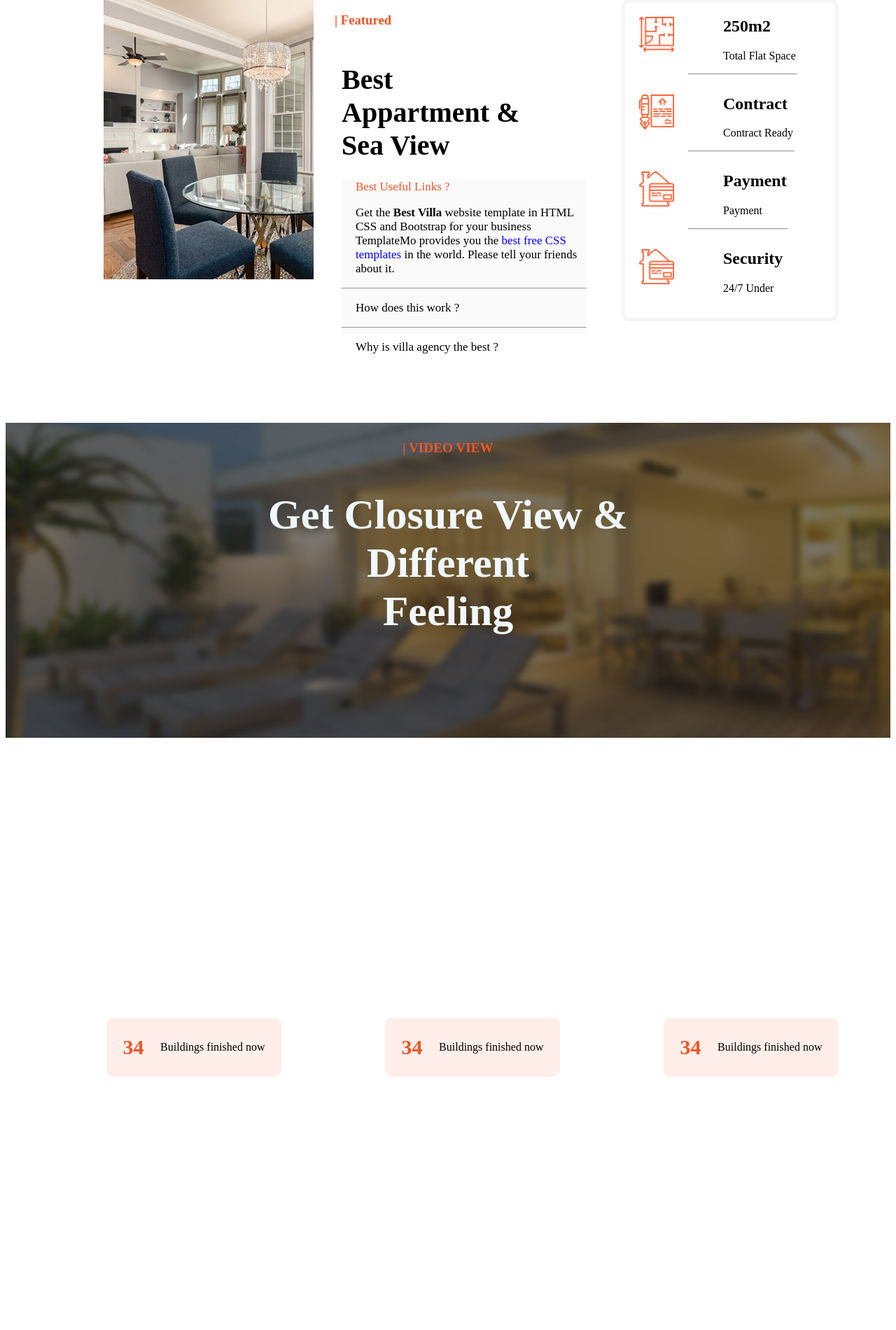
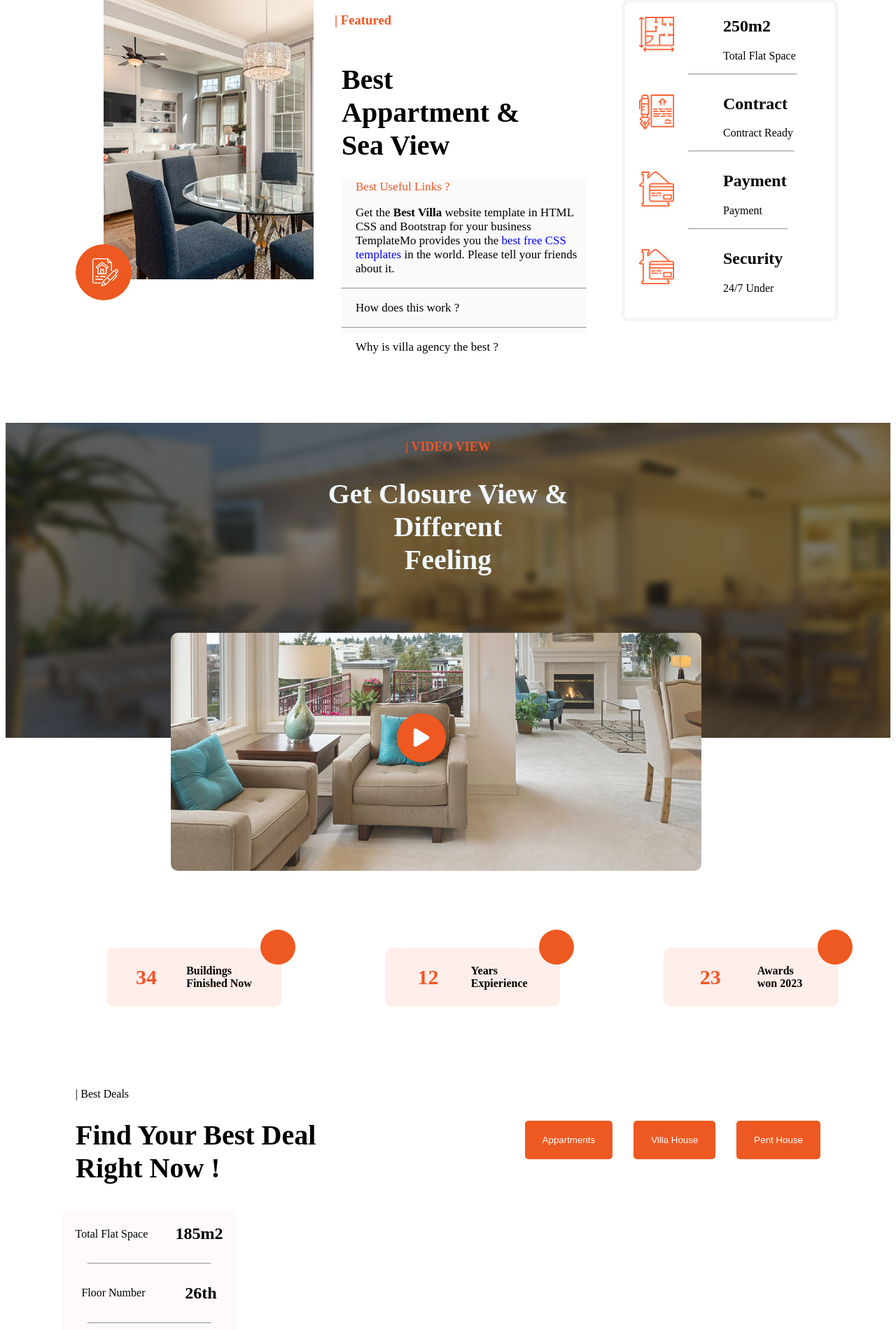
Before and after one commit to Charan-gurram/VILLA-PROJECT, a plain HTML site: page index.html in a window 1280 px wide. Shown: the part 900-2800 px from the top of the page at 70% size. Before the commit the page ends 2446 px from the top, so only its background shows below. Drawn offline with Linux system fonts and the light colour scheme.

Commit message:
second commit

```diff
--- a/index.html
+++ b/index.html
@@ -21,7 +21,7 @@
         </div>
         <div class="rightsubheader">
             <div class="social-icons">
-                <a href="#" "><i class="fab fa-facebook-f"></i></a>
+                <a href="#" "><i class=" fab fa-facebook-f"></i></a>
                 <a href="#"><i class="fab fa-twitter"></i></a>
                 <a href="#"><i class="fab fa-instagram"></i></a>
                 <a href="#"><i class="fab fa-linkedin-in"></i></a>
@@ -48,8 +48,11 @@
     </div>
 
     <div class="featured">
-        <img src="./Assets/featured.jpg" alt="">
-        <!-- <img src="./Assets/featured-icon.png" alt=""> -->
+
+        <div>
+            <img src="./Assets/featured.jpg" alt="">
+            <div class="icon"><img src="./Assets/featured-icon.png" alt="" style="color: #f35525;"></div>
+        </div>
         <div class="text">
             <h3>| Featured</h3>
             <h1>Best<br>Appartment & <br> Sea View</h1>
@@ -106,28 +109,77 @@
         <div class="text">
             <h4>| VIDEO VIEW </h4>
             <h2>Get Closure View & <br>Different <br>Feeling</h2>
-
-            <!-- <video poster="./Assets/video-frame (1).jpg" width="800" style="margin-top: 30px; border-radius: 12px;">
-                <source src="./Assets/sample-video.mp4" type="video/mp4">
-            </video> -->
+            <img src="./Assets/video-frame (1).jpg" alt="">
+        </div>
+        <div class="play-button">
+            <i class="fa fa-play"></i>
         </div>
     </section>
 
     <div class="company-cards">
         <div class="exp-card1">
             <h2>34</h2>
-            <p>Buildings finished now</p>
+            <p>Buildings <br>Finished Now</p>
+            <div class="circle">
+
+            </div>
         </div>
-        <div class="exp-card2">
-            <h2>34</h2>
-            <p>Buildings finished now</p>
+
+        <div class="exp-card1">
+            <h2>12</h2>
+            <p>Years <br>Expierience</p>
+            <div class="circle">
+
+            </div>
+
         </div>
-        <div class="exp-card3">
-            <h2>34</h2>
-            <p>Buildings finished now</p>
+        <div class="exp-card1">
+            <h2>23</h2>
+            <p>Awards<br>won 2023</p>
+            <div class="circle">
+
+            </div>
         </div>
     </div>
+    <div class="deals">
+        <div class="deals-txt">
+            <p>| Best Deals </p>
+            <h1>Find Your Best Deal <br> Right Now !</h1>
+        </div>
+        <div class="buttons">
+            <button>Appartments</button>
+            <button>Villa House</button>
+            <button>Pent House</button>
+        </div>
+    </div>
+     <div class="flat-details">
 
+        <div class="flatcards">
+        <div><p>Total Flat Space</p></div>
+        <div><h2>185m2</h2></div>
+        </div><hr>
+
+        <div class="flatcards">
+        <div><p>Floor Number</p></div>
+        <div><h2>26th</h2></div>
+        </div><hr>
+
+        <div class="flatcards">
+        <div><p>Number of rooms</p></div>
+        <div><h2>4</h2></div>
+        </div><hr>
+
+        <div class="flatcards">
+            <div><p>Parking Available</p></div>
+            <div><h2>Yes</h2></div>
+         </div><hr>
+
+         <div class="flatcards">
+            <div><p>Payment processs</p></div>
+            <div><h2>Bank</h2></div>
+         </div>
+
+     </div>
 </body>
 
 </html>
--- a/style.css
+++ b/style.css
@@ -115,6 +115,7 @@ header a:hover
 {
     display: flex;
     margin-top: 50px;
+    position: relative;
 }
 .featured img
 {
@@ -134,6 +135,27 @@ header a:hover
     margin-top: 50px;
     margin-left: 40px;
     color: black;
+}
+.icon {
+    position: absolute;
+    top: 350px;
+    left: 100px;
+    width: 80px;
+    height: 80px;
+    background-color: #EE5921;
+    border-radius: 50%;
+    padding: 20px;
+    display: flex;
+    justify-content: center;
+    align-items: center;
+    box-sizing: border-box;
+}
+
+.icon img {
+    width: 100%;
+    height: 100%;
+    margin-right: 135px;
+    /* object-fit: contain;  */
 }
 .Questions
 {
@@ -205,38 +227,142 @@ header a:hover
 {
     text-align: center;
     color: #f35525;
-    font-size: larger
+    font-size: large;
 }
 .videos .text h2
 {
 
     color: aliceblue;
-    font-size:60px;
+    font-size:40px;
     text-align: center;
+}
+.videos>.text img
+{
+    position: absolute;
+    top:300px;
+    right:270px;
+    width:60%;
+    border-radius: 10px;
+}
+.play-button{
+    position: absolute;
+    top: 100%;
+    left: 47%;
+    transform: translate(-50%, -50%);
+    background-color: #EE5921;
+    border-radius: 50%;
+    width: 70px;
+    height: 70px;
+    display: flex;
+    align-items: center;
+    justify-content: center;
+    cursor: pointer;
+    box-shadow: 0 4px 10px rgba(0, 0, 0, 0.3);
+}
+.play-button i {
+    font-size: 30px;
+    color: white;
 }
 /* company cards section */
 .company-cards
 {
-    margin-top: 400px;
+    margin-top: 300px;
     margin-left: 70px;
     display: flex;
     justify-content: space-around;
-    position: relative;
+
 }
-.exp-card1,.exp-card2,.exp-card3
+.exp-card1
 {
 
     display: flex;
     justify-content: space-evenly;
     width:250px;
-    /* border: 1px solid black; */
     border-radius: 10px;
     background-color:#FFEEE9;
     align-items: center;
+    position: relative;
 }
-.exp-card1 h2 ,.exp-card2 h2 ,.exp-card3 h2
+.exp-card1 h2
 {
     color: #f35525;
     font-size: 30px;
+}
+.exp-card1 p
+{
+    font-weight:900;
+}
+ .circle
+{
+    position: absolute;
+    width: 50px;
+    height: 50px;
+    background-color: #EE5921;
+    border-radius: 50%;
+    left:220px;
+    bottom: 60px;
+}
+
+
+/* Deals section */
+.deals
+{
+    display: flex;
+    justify-content: space-between;
+    margin-top: 100px;
+    margin-left: 100px;
+}
+/* .deals>.find
+{
+    margin-top: 100px;
+    display: flex;
+} */
+.deals>.buttons
+{
+    display: flex;
+    flex-direction: row;
+    align-items: center;
+    gap:30px;
+    margin-right: 100px;
+}
+.deals-txt>h1
+{
+    font-size: 40px;
+}
+.buttons>button
+{
+    background-color: #EE5921;
+    color: white;
+    padding: 20px 25px;
+    border: 0px;
+    border-radius: 5px;
 
 }
+#b3
+{
+    background-color: #EE5921;
+    color: white;
+    padding: 20px 10px;
+    border: 0px;
+    border-radius: 5px;
+}
+/* properties section */
+.flat-details
+{
+    width: 250px;
+    height: 400px;
+    background-color: snow;
+    border-radius: 10px;
+    margin: 10px 0px 0px 80px;
+}
+.flat-details hr
+{
+    width: 70%;
+}
+.flatcards
+{
+    display: flex;
+    justify-content: space-around;
+    align-items: center;
+    /* gap:40px; */
+}
```
